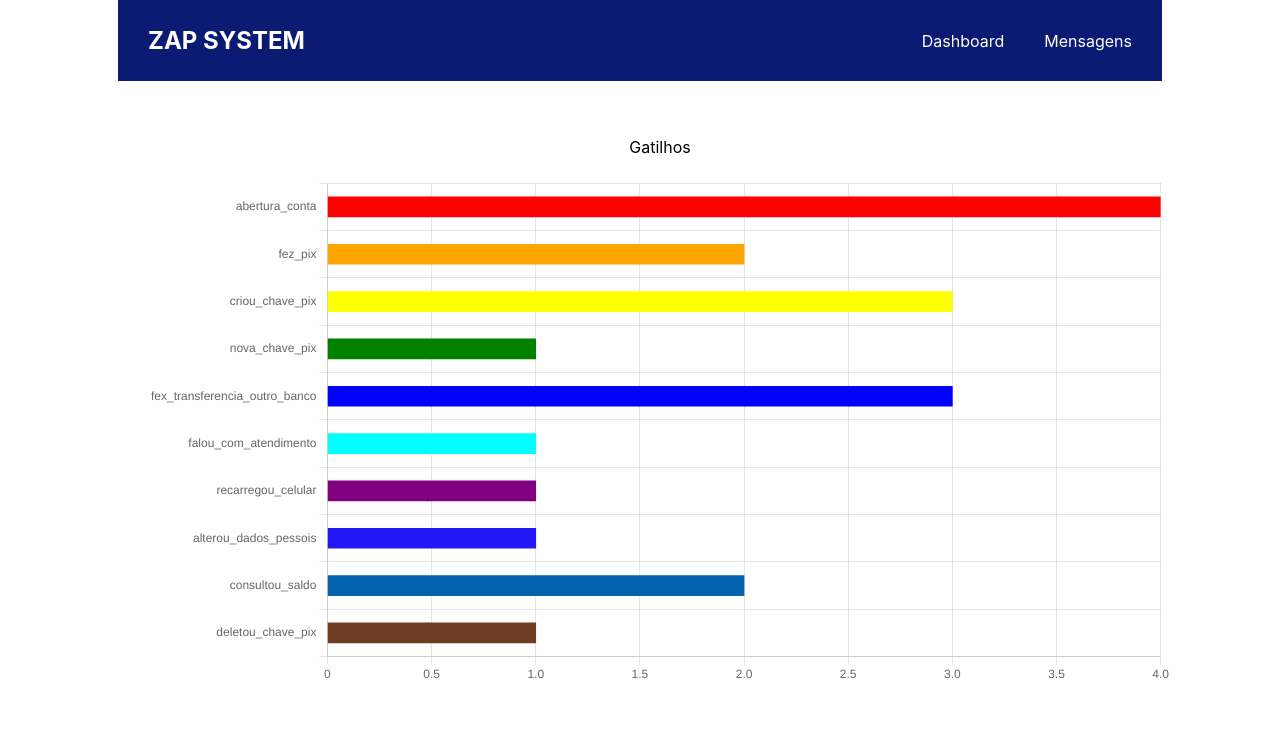
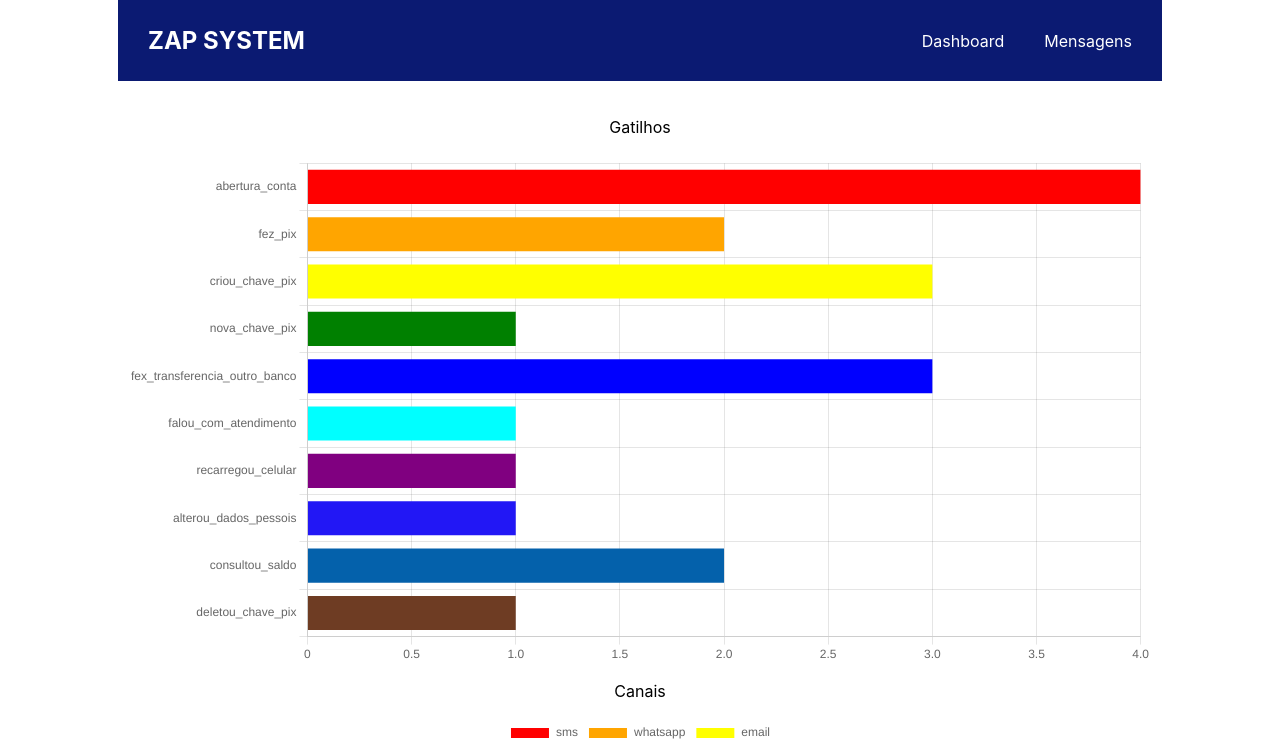
Before and after one commit to pnakashima/zap-system, a React (Create React App) app: page / in a window 1280 px wide. Shown: the top 742 px of the page. Built offline with nearby package versions, Linux system fonts and the light colour scheme; data requests are answered from the project's data file.

Commit message:
change some css configs

```diff
--- a/src/App.css
+++ b/src/App.css
@@ -37,7 +37,6 @@ span {
 
 .graph-area {
   width: 100%;
-  padding: 20px;
   display: flex;
   flex-direction: column;
   margin: 0 auto;
--- a/src/components/HorizontalBarChart/index.jsx
+++ b/src/components/HorizontalBarChart/index.jsx
@@ -20,7 +20,7 @@ const HorizontalBarChart = ({ title, legend, dataX, dataY }) => {
                 label: legend,
                 data: dataY,
                 backgroundColor: genBgColors(dataY),
-                barThickness: 20,
+                //barThickness: 20,
             },
         ],
     };
--- a/src/components/PieChart/index.jsx
+++ b/src/components/PieChart/index.jsx
@@ -18,7 +18,7 @@ const PieChart = ({ title, legend, dataX, dataY }) => {
     return (
         <>
             <p>{title}</p>
-            <Pie data={data} width={50}/>
+            <Pie data={data} />
         </>
     )
 }
```
Also changed, not shown: src/pages/Dashboard/index.jsx (+1 -15 lines).
